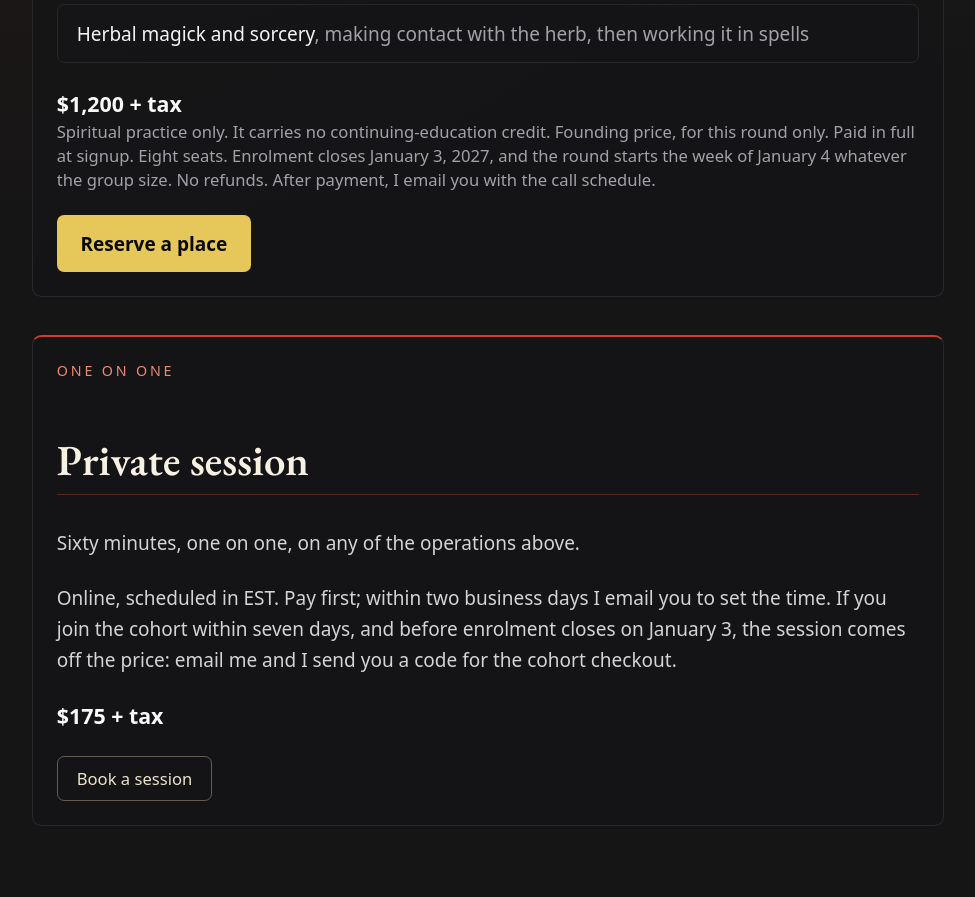
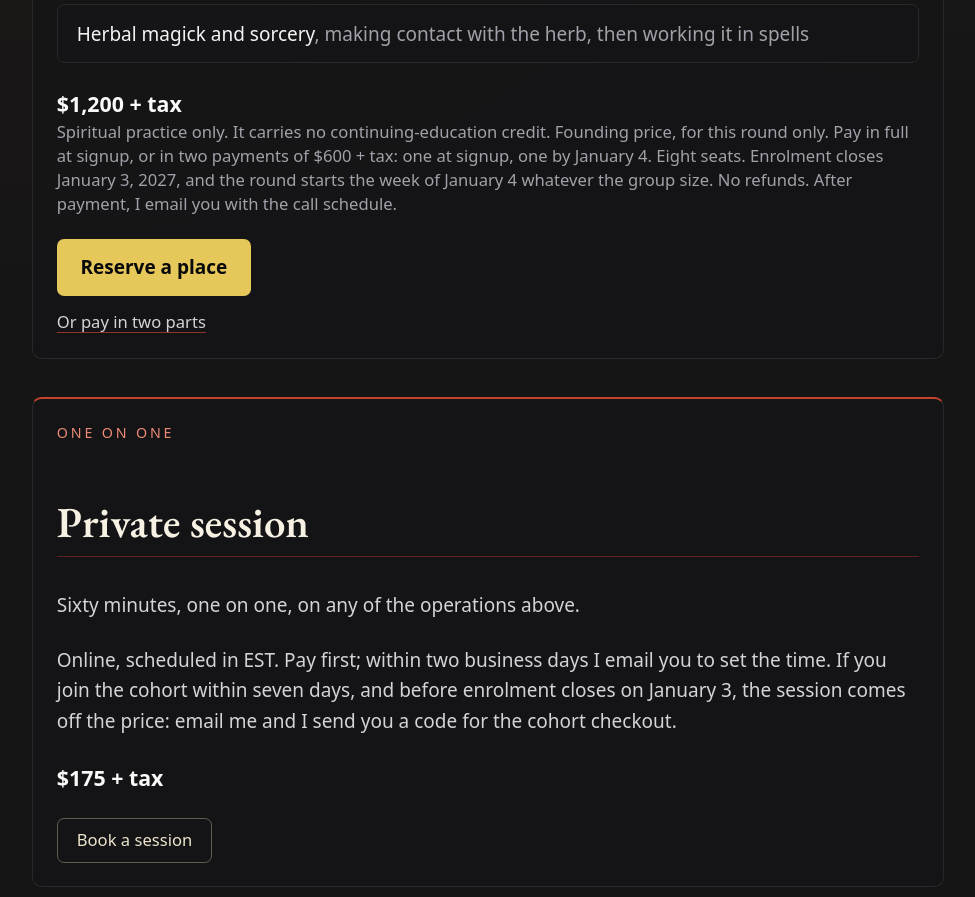
Before and after one commit to TAOWZL/zacharylui.ca, a Next.js app: page /coaching in a window 1280 px wide. Shown: the part 980-1877 px from the top of the page, without its empty margins (152-1127 px from the left). Built offline with nearby package versions, Linux system fonts and the light colour scheme.

Commit message:
Coaching: two-payment option (link pending), build guard for placeholder
Co-Authored-By: Claude Opus 5.5 <noreply@anthropic.com>
Claude-Session: https://claude.ai/code/session_01UhdAm5WFXUFB1qL2s5yFff

```diff
--- a/app/coaching/page.tsx
+++ b/app/coaching/page.tsx
@@ -9,6 +9,8 @@ const DESCRIPTION =
 // Stripe payment links (Wuji Xuan Life Wellness Ltd account). Both charge tax at checkout.
 const SESSION_URL = "https://buy.stripe.com/3cI6oGdLggwXcLA2il3Nm0B";
 const COHORT_URL = "https://buy.stripe.com/28E3cudLg5Sj9zo6yB3Nm0A";
+// First of two payments ($600 + tax); the second is a Stripe invoice due January 4. Link created after council approval.
+const COHORT_SPLIT_URL = "PENDING_SPLIT_LINK";
 
 export const metadata: Metadata = {
   title: "Coaching",
@@ -58,12 +60,15 @@ export default function CoachingPage() {
         </ul>
         <p className="mt-5 text-lg font-semibold text-zinc-50">$1,200 + tax</p>
         <p className="text-sm text-zinc-400">
-          Spiritual practice only. It carries no continuing-education credit. Founding price, for this round only. Paid in full at signup. Eight seats. Enrolment closes January 3, 2027, and
+          Spiritual practice only. It carries no continuing-education credit. Founding price, for this round only. Pay in full at signup, or in two payments of $600 + tax: one at signup, one by January 4. Eight seats. Enrolment closes January 3, 2027, and
           the round starts the week of January 4 whatever the group size. No refunds. After payment, I email you with the
           call schedule.
         </p>
         <a href={COHORT_URL} className="btn-primary mt-5 self-start" target="_blank" rel="noopener">
           Reserve a place
+        </a>
+        <a href={COHORT_SPLIT_URL} className="mt-3 self-start text-sm text-zinc-300 underline" target="_blank" rel="noopener">
+          Or pay in two parts
         </a>
       </section>
 
```
Also changed, not shown: scripts/postbuild.mjs (+5 -3 lines).
